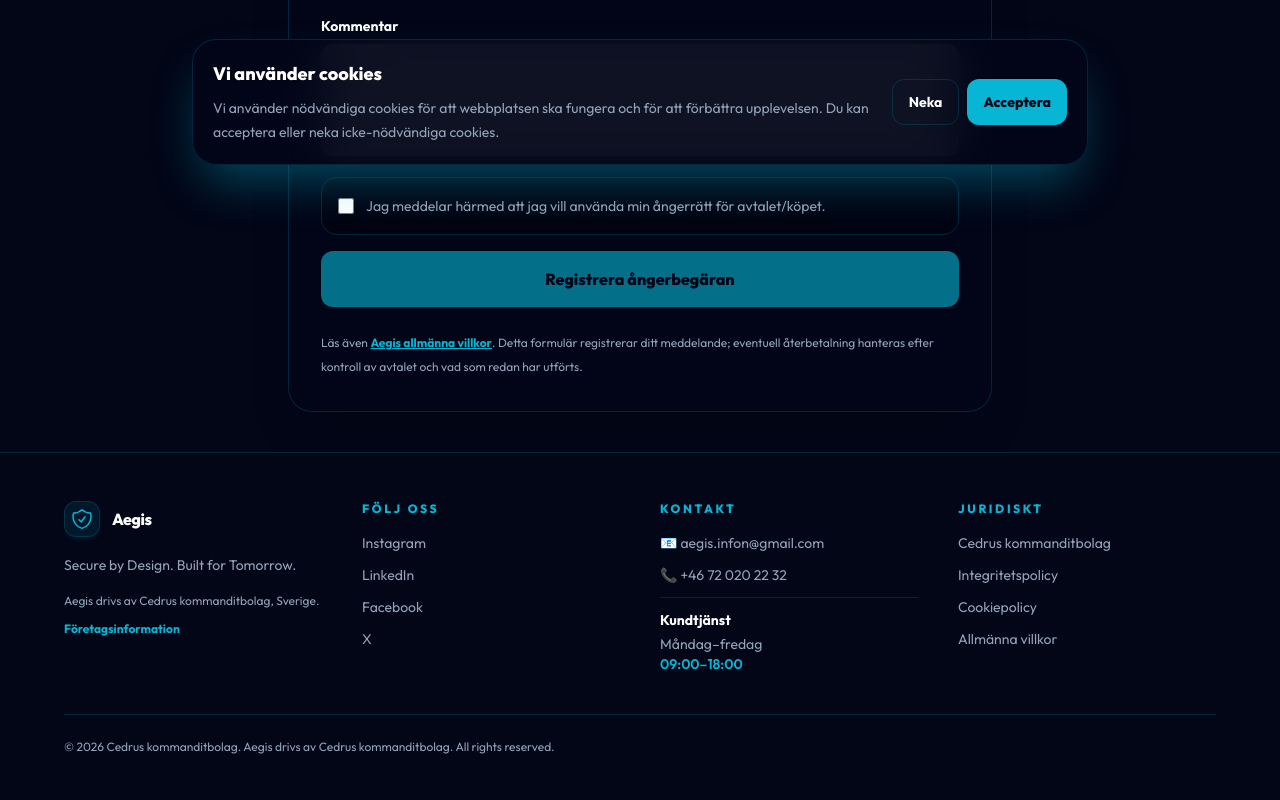
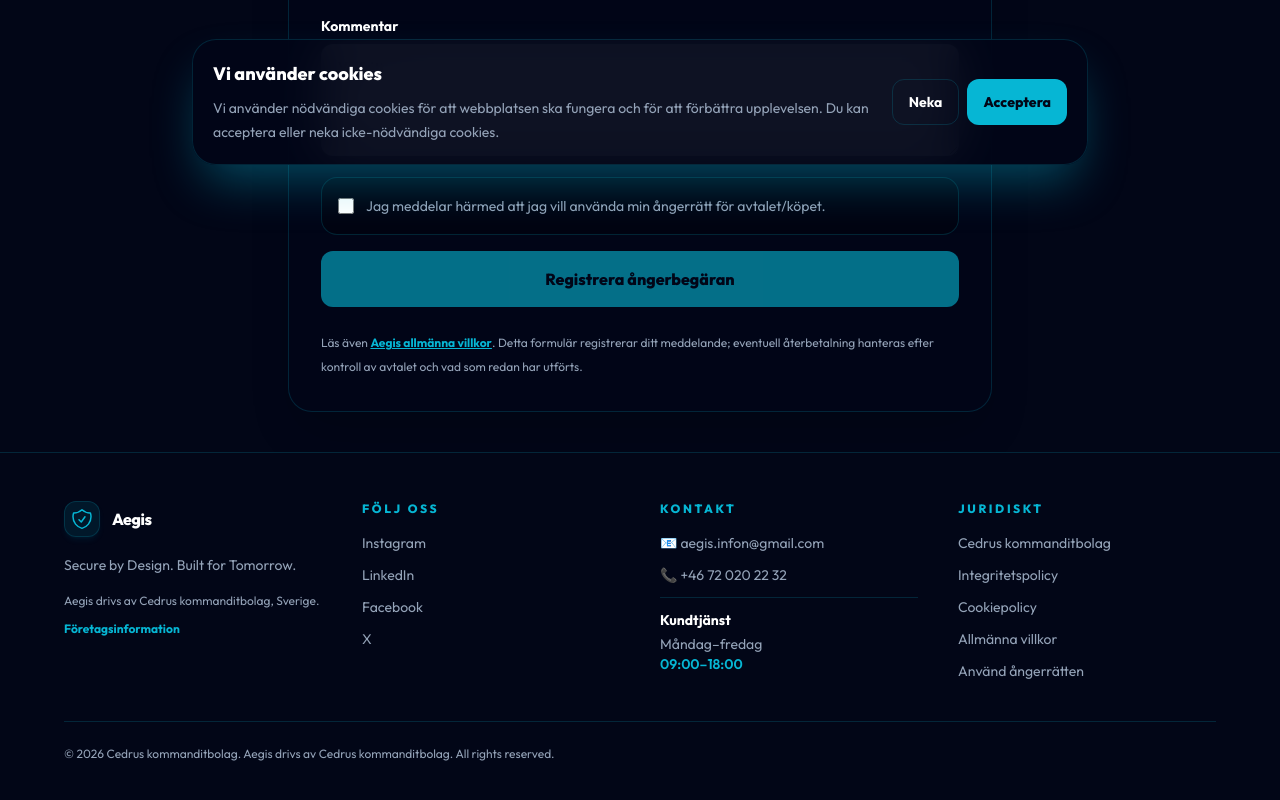
Before and after one commit to Aegis-techcore/Aegis, a Next.js app: page /angra in a window 1280 px wide. Shown: the part 619-1419 px from the top of the page. Built offline with nearby package versions, Linux system fonts and the light colour scheme.

Commit message:
Link consumer withdrawal form

```diff
--- a/app/components/Footer.jsx
+++ b/app/components/Footer.jsx
@@ -133,6 +133,13 @@
               >
                 Allmänna villkor
               </a>
+
+              <a
+                href="/angra"
+                className="transition hover:text-brand-primary"
+              >
+                Använd ångerrätten
+              </a>
             </div>
           </div>
         </div>
```
